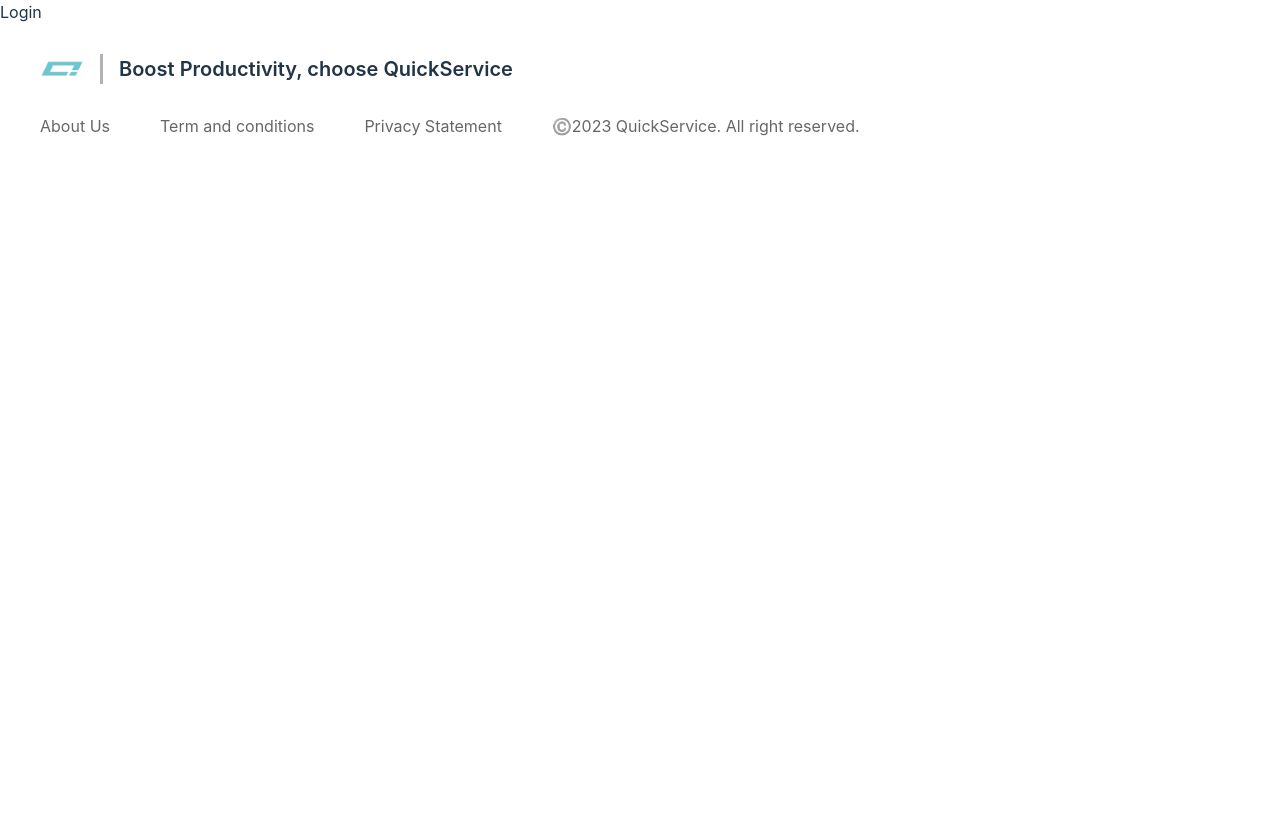
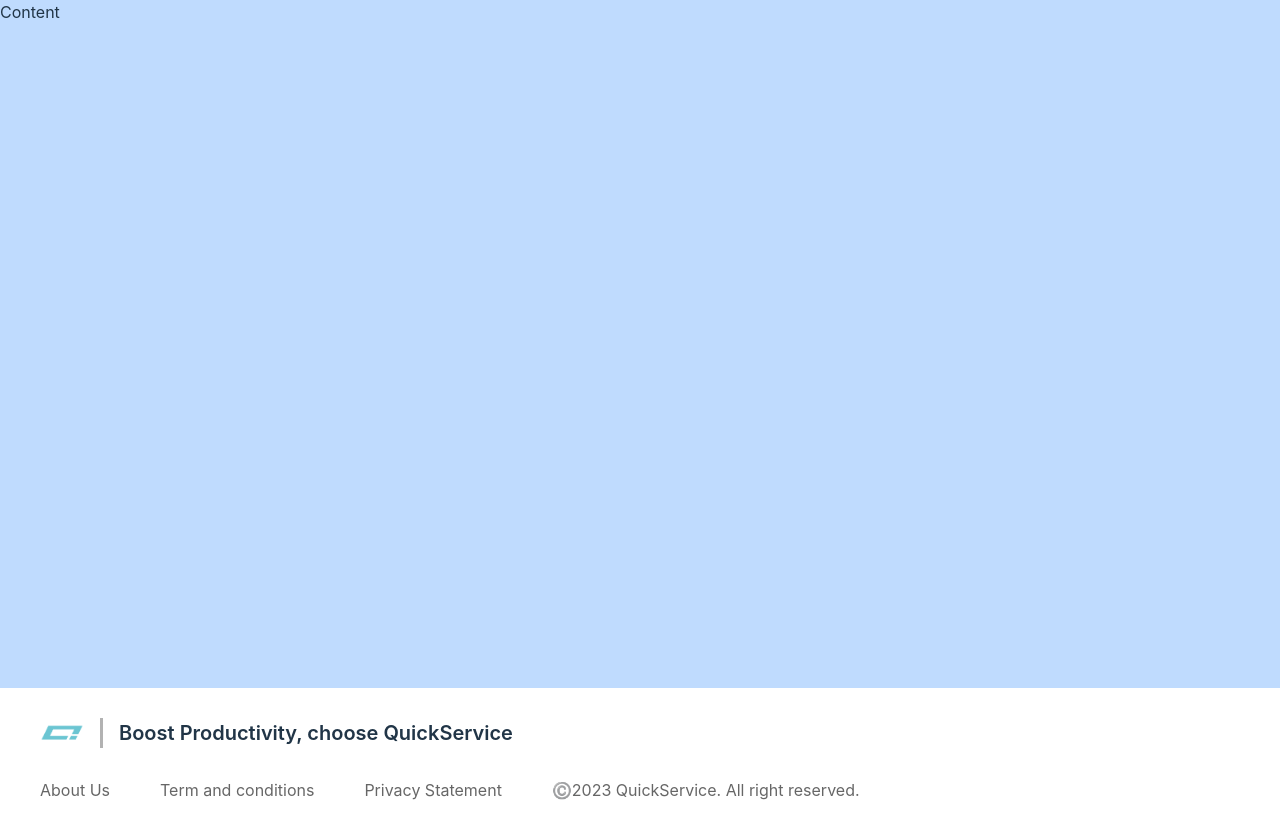
Before and after one commit to iamduscminh/ISMS-Project, a React (Vite) app in the folder ReactApp/isms-app/: page /login in a window 1280 px wide. Built offline with nearby package versions, Linux system fonts and the light colour scheme.

Commit message:
Reconfigure tailwindcss

```diff
--- a/ReactApp/isms-app/src/components/GlobalStyles/GlobalStyle.scss
+++ b/ReactApp/isms-app/src/components/GlobalStyles/GlobalStyle.scss
@@ -1,7 +1,4 @@
 @import "normalize.css";
-@tailwind base;
-@tailwind components;
-@tailwind utilities;
 
 * {
   box-sizing: border-box;
--- a/ReactApp/isms-app/src/components/Layout/FooterOnly/index.jsx
+++ b/ReactApp/isms-app/src/components/Layout/FooterOnly/index.jsx
@@ -4,7 +4,7 @@ import Footer from "../components/Footer";
 function FooterOnly({ children }) {
   return (
     <div>
-      <div>{children}</div>
+      <div className="h-[86vh] bg-blue-200">{children}</div>
       <Footer />
     </div>
   );
--- a/ReactApp/isms-app/src/components/Layout/components/Footer/index.jsx
+++ b/ReactApp/isms-app/src/components/Layout/components/Footer/index.jsx
@@ -15,9 +15,9 @@ function Footer() {
           <div><span>Boost Productivity, choose QuickService</span></div>
         </div>
         <div className={cx('footer-link')}>
-          <div><UnderlineAnimation><a href="#">About Us</a></UnderlineAnimation></div>
-          <div><UnderlineAnimation><a href="#">Term and conditions</a></UnderlineAnimation></div>
-          <div><UnderlineAnimation><a href="#">Privacy Statement</a></UnderlineAnimation></div>
+          <div><a href="#"><UnderlineAnimation>About Us</UnderlineAnimation></a></div>
+          <div><a href="#"><UnderlineAnimation>Term and conditions</UnderlineAnimation></a></div>
+          <div><a href="#"><UnderlineAnimation>Privacy Statement</UnderlineAnimation></a></div>
           <div>©️2023 QuickService. All right reserved.</div>
         </div>
       </div>
--- /dev/null
+++ b/ReactApp/isms-app/src/index.css
@@ -0,0 +1,3 @@
+@tailwind base;
+@tailwind components;
+@tailwind utilities;
--- a/ReactApp/isms-app/src/main.jsx
+++ b/ReactApp/isms-app/src/main.jsx
@@ -2,6 +2,7 @@ import React from "react";
 import ReactDOM from "react-dom/client";
 import App from "./App.jsx";
 import GlobalStyles from "./components/GlobalStyles/index.jsx";
+import './index.css'
 ReactDOM.createRoot(document.getElementById("root")).render(
   <React.StrictMode>
     <GlobalStyles>
--- a/ReactApp/isms-app/src/pages/Login/index.jsx
+++ b/ReactApp/isms-app/src/pages/Login/index.jsx
@@ -1,10 +1,15 @@
 import classNames from 'classnames/bind';
+import styles from './Login.module.scss';
 import React from 'react'
+
+
+const cx = classNames.bind(styles);
 
 const Login = () => {
   return (
-    <div>
-      Login
+    <div className={cx('login-container')}>
+      <div className={cx('content')}>Content</div>
+      <div className={cx('separate')}></div>
     </div>
   )
 }
```
